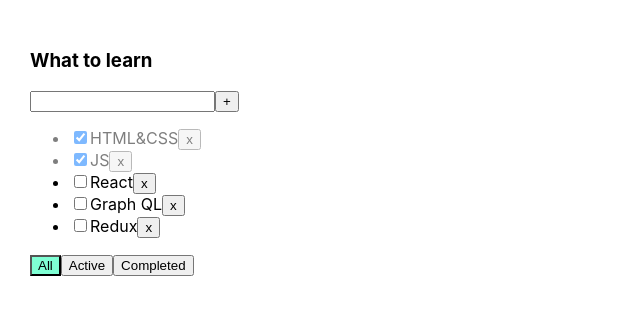
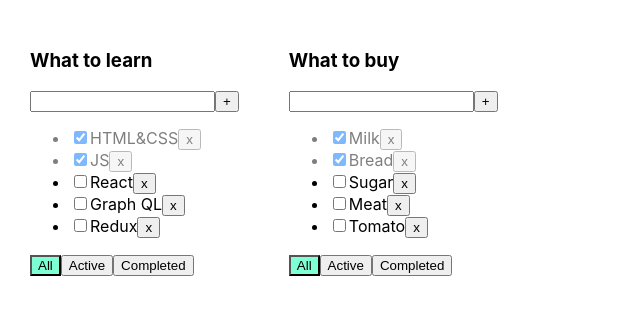
Before and after one commit to YouJeen-ru/inc-todolist, a React (Create React App) app: page / in a window 1280 px wide. Shown: the top 314 px of the page, without its empty margins (0-640 px from the left). Built offline with nearby package versions, Linux system fonts and the light colour scheme.

Commit message:
create some todolists , func realized

```diff
--- a/src/App.tsx
+++ b/src/App.tsx
@@ -11,58 +11,95 @@
 
 export type FilerValueType = 'all' | 'active' | 'completed'
 
+export type TodoListType = {
+    id: string
+    title: string
+    filter: FilerValueType
+}
+
+export type TaskStateType = {
+    [key: string]: Array<TaskType>
+}
+
 function App() {
-    //BLL:
-    let [tasks, setTasks] = useState<Array<TaskType>>([
+    const todoListId_1 = v1()
+    const todoListId_2 = v1()
+
+    const [todoLists, setTodoLists] = useState<Array<TodoListType>>([
+        {id: todoListId_1, title: 'What to learn', filter: 'all'},
+        {id: todoListId_2, title: 'What to buy', filter: 'all'},
+    ])
+
+    const [tasks, setTasks] = useState<TaskStateType>({
+        [todoListId_1]: [
             {id: v1(), title: 'HTML&CSS', isDone: true },
             {id: v1(), title: 'JS', isDone: true },
             {id: v1(), title: 'React', isDone: false },
             {id: v1(), title: 'Graph QL', isDone: false },
             {id: v1(), title: 'Redux', isDone: false },
-    ])
+        ],
+        [todoListId_2]: [
+            {id: v1(), title: 'Milk', isDone: true },
+            {id: v1(), title: 'Bread', isDone: true },
+            {id: v1(), title: 'Sugar', isDone: false },
+            {id: v1(), title: 'Meat', isDone: false },
+            {id: v1(), title: 'Tomato', isDone: false },
+        ]
+    })
 
-    const removeTask = (id: string) => {
-        let filteredTasks = tasks.filter(task => task.id !== id)
-        setTasks(filteredTasks)
+    const removeTask = (id: string, todoListId: string) => {
+        const copyTasks = {...tasks}
+        copyTasks[todoListId] = copyTasks[todoListId].filter(task => task.id !== id)
+        setTasks(copyTasks)
     }
-    const addTask = (title: string) => {
+    const addTask = (title: string, todoListId: string) => {
         let task = {id: v1(), title: title, isDone: false}
-        let newTasks = [task, ...tasks]
-        setTasks(newTasks)
+        tasks[todoListId] = [task, ...tasks[todoListId]]
+        setTasks({...tasks})
     }
 
-    const changeTaskStatus = (taskId: string, isDone: boolean) => {
-        const updateTasks = tasks.map(task => task.id === taskId ? {...task, isDone: !task.isDone} : task)
-        setTasks(updateTasks)
+    const changeTaskStatus = (taskId: string, isDone: boolean, todoListId: string) => {
+        const todoListTasks = tasks[todoListId]
+        tasks[todoListId] = todoListTasks.map(task => task.id === taskId ? {...task, isDone} : task)
+        setTasks({...tasks})
     }
 
-    let [filter, setFilter] = useState<FilerValueType>('all')
-
-    let taskForTodolist = tasks
-
-    if (filter === 'active') {
-        taskForTodolist = tasks.filter(t => !t.isDone)
+    const changeFilter = (filter: FilerValueType, todoListId: string) => {
+        const updateTodoLists = todoLists.map(tl => tl.id === todoListId ? {...tl, filter} : tl)
+        setTodoLists(updateTodoLists)
     }
 
-    if (filter === 'completed') {
-        taskForTodolist = tasks.filter(t => t.isDone)
+    const todoListsComponents = todoLists.map(tl => {
+        let taskForTodolist = tasks[tl.id]
+
+        if (tl.filter === 'active') {
+            taskForTodolist = tasks[tl.id].filter(t => !t.isDone)
         }
 
-    const changeFilter = (value: 'all' | 'active' | 'completed') => {
-        setFilter(value)
+        if (tl.filter === 'completed') {
+            taskForTodolist = tasks[tl.id].filter(t => t.isDone)
         }
-    //UI:
+
+
         return (
-        <div className="App">
             <TodoList
-                title='What to learn'
+                id={tl.id}
+                key={tl.id}
+                title={tl.title}
                 tasks={taskForTodolist}
-                filter={filter}
+                filter={tl.filter}
                 removeTask={removeTask}
                 changeFilter={changeFilter}
                 addTask={addTask}
                 changeTaskStatus={changeTaskStatus}
             />
+        )
+    })
+
+    //UI:
+    return (
+        <div className="App">
+            { todoListsComponents }
         </div>
     );
 }
--- a/src/TodoList.tsx
+++ b/src/TodoList.tsx
@@ -2,13 +2,14 @@
 import {FilerValueType, TaskType} from "./App";
 
 type TodoListPropsType =  {
+    id: string
     title: string
     tasks: Array<TaskType>
     filter: FilerValueType
-    removeTask: (taskId: string) => void
-    changeFilter: (value: FilerValueType) => void
-    addTask: (title: string) => void
-    changeTaskStatus: (taskId: string, isDone: boolean) => void
+    removeTask: (taskId: string, todoListId: string) => void
+    changeFilter: (value: FilerValueType, todoListId: string) => void
+    addTask: (title: string, todoListId: string) => void
+    changeTaskStatus: (taskId: string, isDone: boolean, todoListId: string) => void
 }
 
 const TodoList = (props: TodoListPropsType) => {
@@ -18,9 +19,9 @@
 
     const taskList =  props.tasks.map((task, _i) => {
 
-        const removeClickHandler = () => props.removeTask(task.id)
+        const removeClickHandler = () => props.removeTask(task.id, props.id)
         const changeStatus = (event: ChangeEvent<HTMLInputElement>) => {
-            props.changeTaskStatus(task.id, event.currentTarget.checked)
+            props.changeTaskStatus(task.id, event.currentTarget.checked, props.id)
         }
 
         return (
@@ -41,7 +42,7 @@
     const addTask = () => {
         const trimmedTitle = title.trim()
         if (trimmedTitle) {
-            props.addTask(title)
+            props.addTask(title, props.id)
         } else {
             setError(true)
         }
@@ -59,9 +60,9 @@
       }
     }
 
-    const onAllClickHandler = () => props.changeFilter('all')
-    const onActiveClickHandler = () => props.changeFilter('active')
-    const onCompletedClickHandler = () => props.changeFilter('completed')
+    const onAllClickHandler = () => props.changeFilter('all', props.id)
+    const onActiveClickHandler = () => props.changeFilter('active', props.id)
+    const onCompletedClickHandler = () => props.changeFilter('completed', props.id)
 
     return (
         <div>
```
Lines whose indentation alone changed are shown as unchanged.
